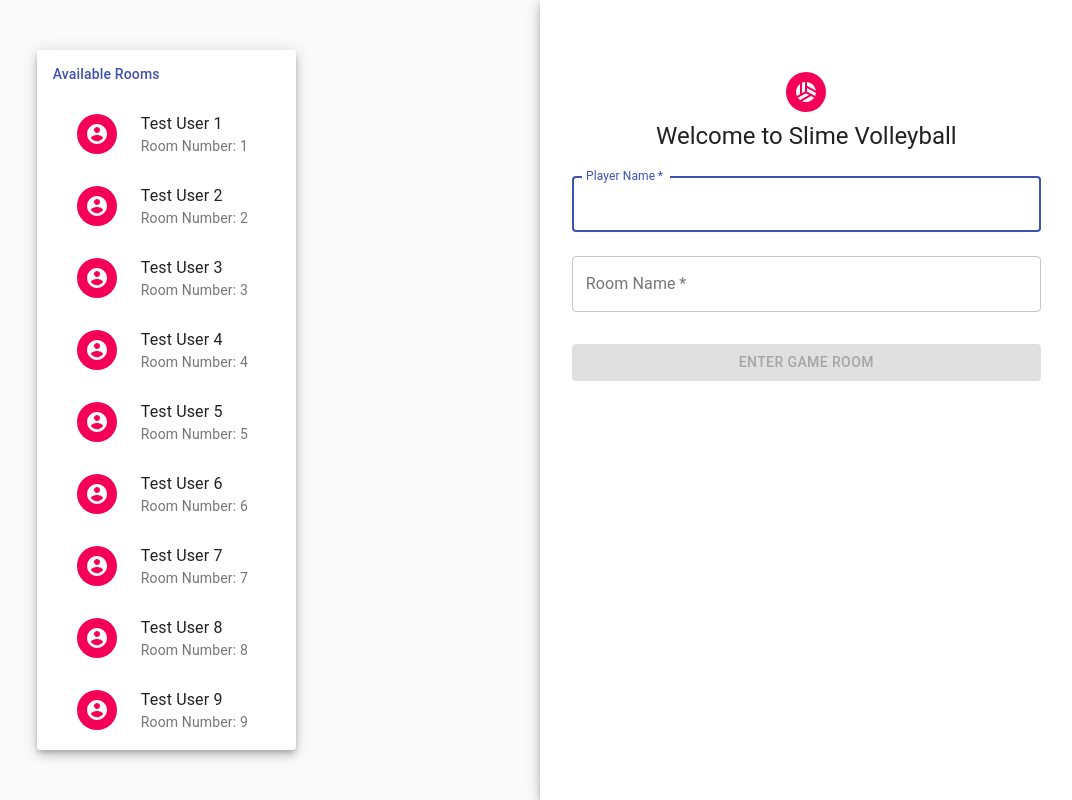
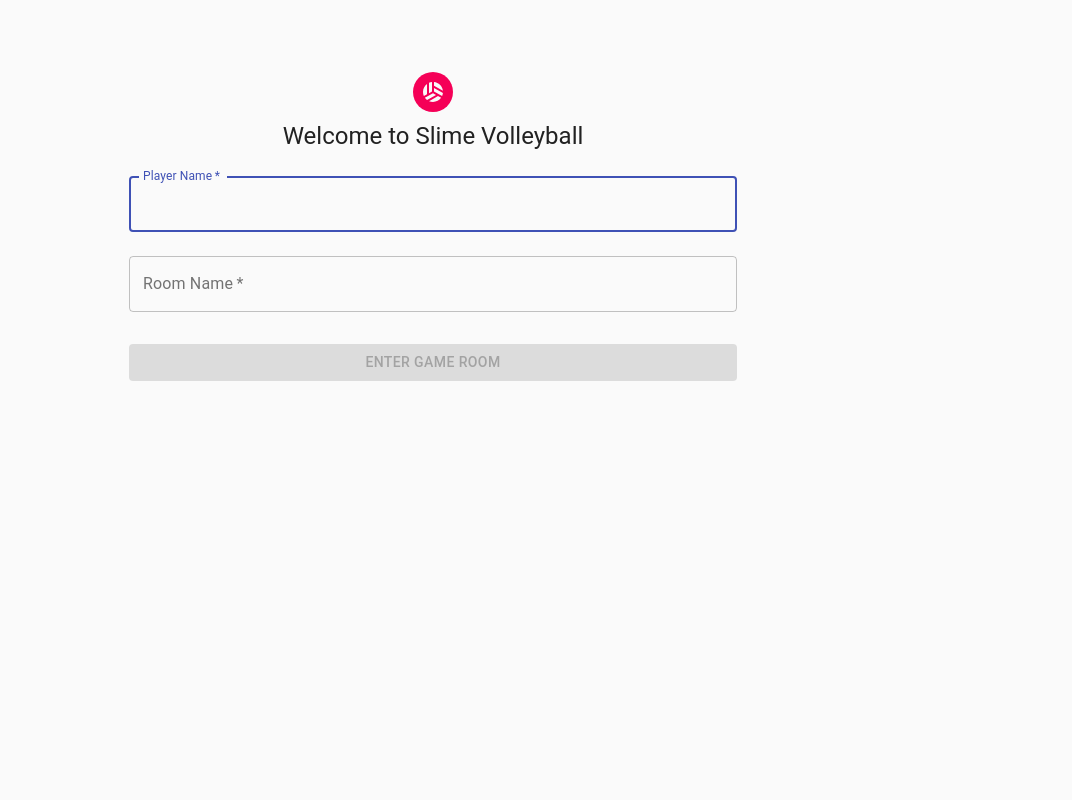
Before and after one commit to h74zhou/slime-volleyball, a React (Create React App) app in the folder client/: page / in a window 1280 px wide. Shown: the whole page, without its empty margins (207-1279 px from the left). Built offline with nearby package versions, Linux system fonts and the light colour scheme.

Commit message:
redesigned sign in page

```diff
--- a/client/src/components/Game/Game.tsx
+++ b/client/src/components/Game/Game.tsx
@@ -121,7 +121,7 @@ const Game = ({location, history}) => {
               name={name}
             /> :
             <div>
-              <CircularProgress size={60} style={{marginRight: 30}}/>
+              <CircularProgress size={60} style={{marginRight: 30, marginTop: 80}}/>
               <Typography display="inline" color='primary' variant="h5">
                 Waiting For Opponent...
               </Typography>
--- a/client/src/components/Join/Join.tsx
+++ b/client/src/components/Join/Join.tsx
@@ -1,16 +1,7 @@
 import React, { useState } from 'react';
-import Avatar from '@material-ui/core/Avatar';
-import Button from '@material-ui/core/Button';
-import CssBaseline from '@material-ui/core/CssBaseline';
-import TextField from '@material-ui/core/TextField';
-import Paper from '@material-ui/core/Paper';
-import Grid from '@material-ui/core/Grid';
 import SportsVolleyballIcon from '@material-ui/icons/SportsVolleyball';
-import Typography from '@material-ui/core/Typography';
-import { makeStyles } from '@material-ui/core/styles';
 import { Link } from 'react-router-dom';
-
-import RoomList from './RoomList';
+import { Avatar, Button, CssBaseline, TextField, Paper, Grid, makeStyles, Typography, Container, Box } from '@material-ui/core';
 
 const useStyles = makeStyles((theme) => ({
   root: {
@@ -35,7 +26,7 @@ const useStyles = makeStyles((theme) => ({
     backgroundColor: theme.palette.secondary.main,
   },
   form: {
-    width: '100%', // Fix IE 11 issue.
+    width: '50%', // Fix IE 11 issue.
     marginTop: theme.spacing(1),
   },
   submit: {
@@ -52,12 +43,8 @@ const Join = () => {
   const shouldDisableEnterButton = ((name && name.length > 0) && (room && room.length > 0)) ? false : true
 
   return (
-    <Grid container component="main" className={classes.root}>
+    <div>
       <CssBaseline />
-      <Grid item xs={false} sm={4} md={7} style={{ display: "flex", justifyContent: "center", alignItems: "center" }}>
-        <RoomList/>
-      </Grid>
-      <Grid item xs={12} sm={8} md={5} component={Paper} elevation={6} square>
       <div className={classes.paper}>
         <Avatar className={classes.avatar}>
           <SportsVolleyballIcon />
@@ -104,8 +91,7 @@ const Join = () => {
             </Link>
           </form>
         </div>
-      </Grid>
-    </Grid>
+    </div>
   );
 }
 
```
Lines whose indentation alone changed are shown as unchanged.
